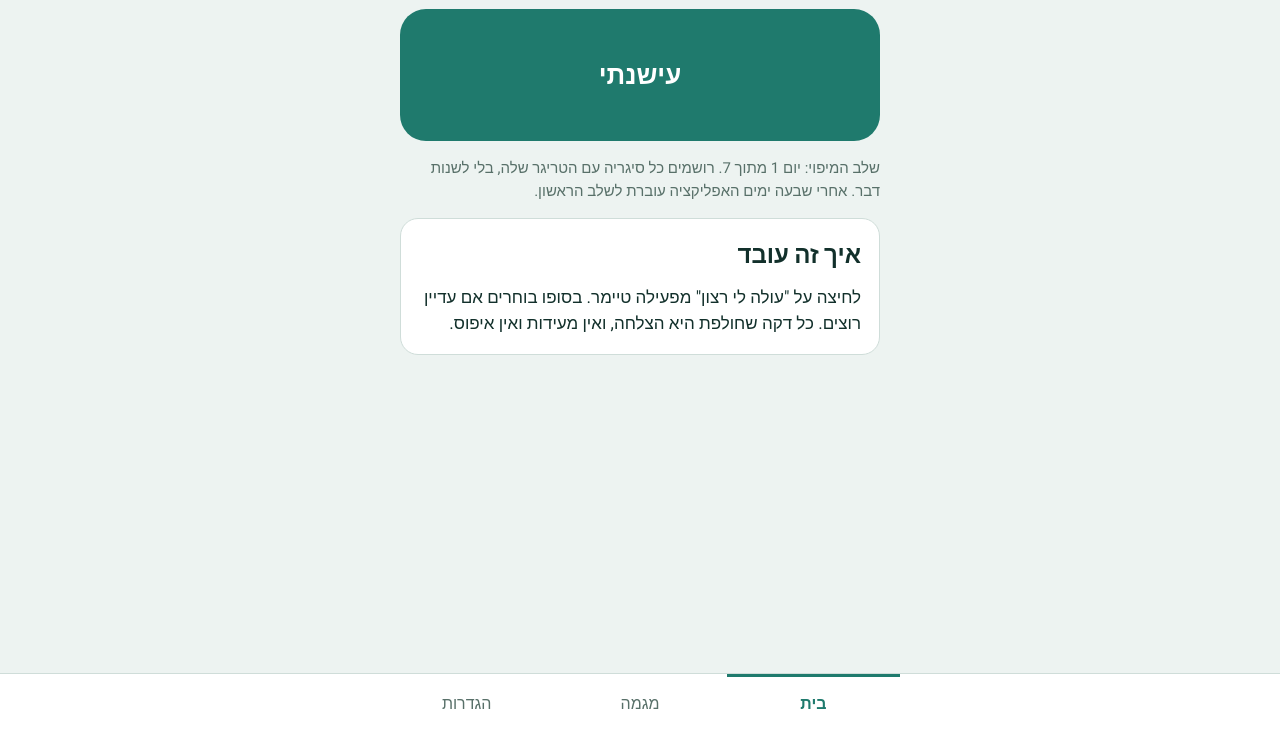
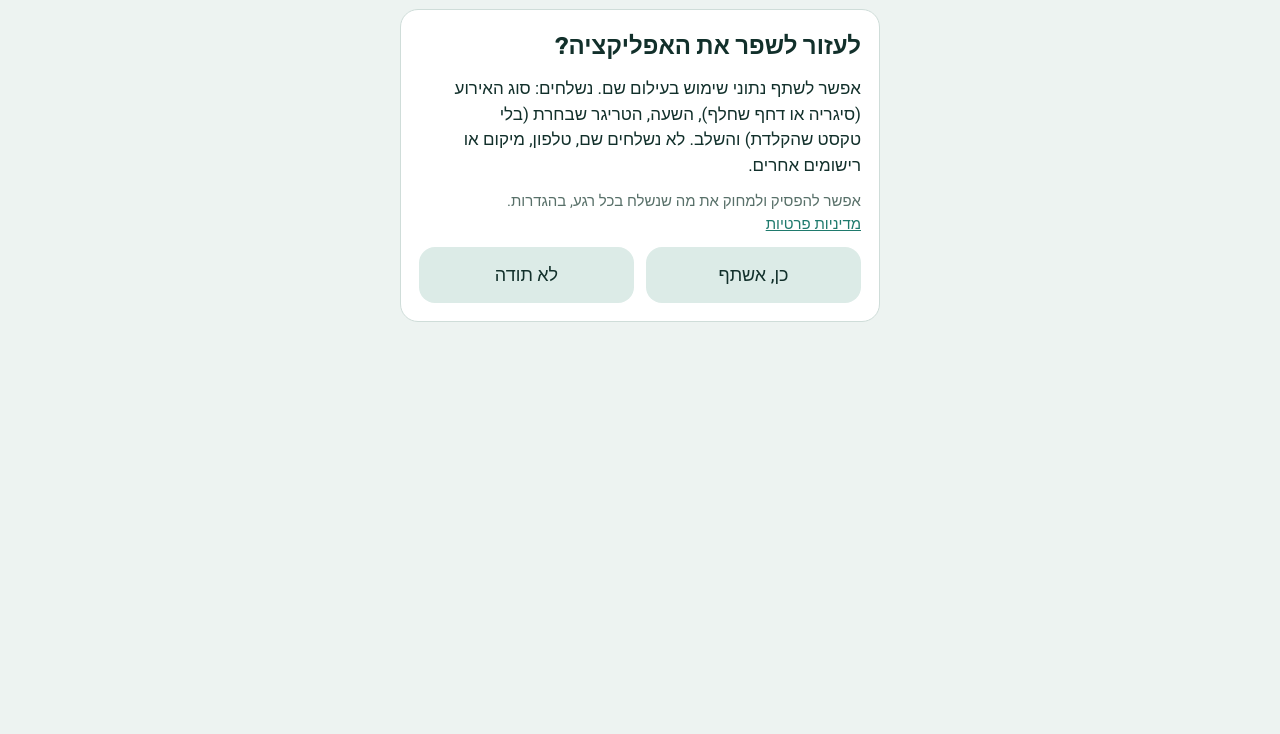
Before and after one commit to Shamanmani/smoking, a plain HTML site: page index.html in a window 1280 px wide. Shown: the part 66-800 px from the top of the page. Drawn offline with Linux system fonts and the light colour scheme.

Commit message:
Ask for sharing consent on first launch, before anything else
Co-Authored-By: Claude Sonnet 5.5 <noreply@anthropic.com>
Claude-Session: https://claude.ai/code/session_0177QmuTpA9eaS8YhhGnnz62

```diff
--- a/index.html
+++ b/index.html
@@ -414,7 +414,6 @@ function fmtClock(sec) {
     var first = S.events.length === 0;
     var h = '<main>';
     if (S.mapNotice) h += '<div class="card"><h2>שבוע המיפוי הושלם</h2><p>מעכשיו כל דחף מתחיל טיימר של דקה. אפשר לשנות את השלב בהגדרות.</p><button class="btn small" data-act="notice-ok">הבנתי</button></div>';
-    if (cloudOn() && !S.share.asked && S.events.length >= 1) h += consentCard();
     if (!storageOk) h += '<div class="banner">הדפדפן הזה לא שומר נתונים. הרישומים יאבדו כשתסגור את הדף.</div>';
     if (S.stage === 0) {
       h += '<button class="btn primary" data-act="smoked">עישנתי</button>';
@@ -528,6 +527,7 @@ function fmtClock(sec) {
   function render() {
     if (!S.active || ui.screen === 'home') checkMapping();
     var body;
+    var needConsent = cloudOn() && !S.share.asked && ui.screen === 'home';
     switch (ui.screen) {
       case 'timer': body = screenTimer(); break;
       case 'ask': body = screenAsk(); break;
@@ -538,9 +538,9 @@ function fmtClock(sec) {
       case 'other': body = screenOther(); break;
       case 'stats': body = screenStats(); break;
       case 'settings': body = screenSettings(); break;
-      default: body = screenHome();
+      default: body = needConsent ? '<main>' + consentCard() + '</main>' : screenHome();
     }
-    var flow = ['timer', 'ask', 'expect', 'smoking', 'actual', 'trigger', 'other'].indexOf(ui.screen) >= 0;
+    var flow = needConsent || ['timer', 'ask', 'expect', 'smoking', 'actual', 'trigger', 'other'].indexOf(ui.screen) >= 0;
     $('#app').innerHTML = header() + body + (flow ? '' : tabs()) + (ui.toast ? '<div class="toast" role="status">' + esc(ui.toast) + '</div>' : '');
     var sl = $('#sl');
     if (sl) sl.addEventListener('input', function () { $('#sval').textContent = sl.value; });
```
